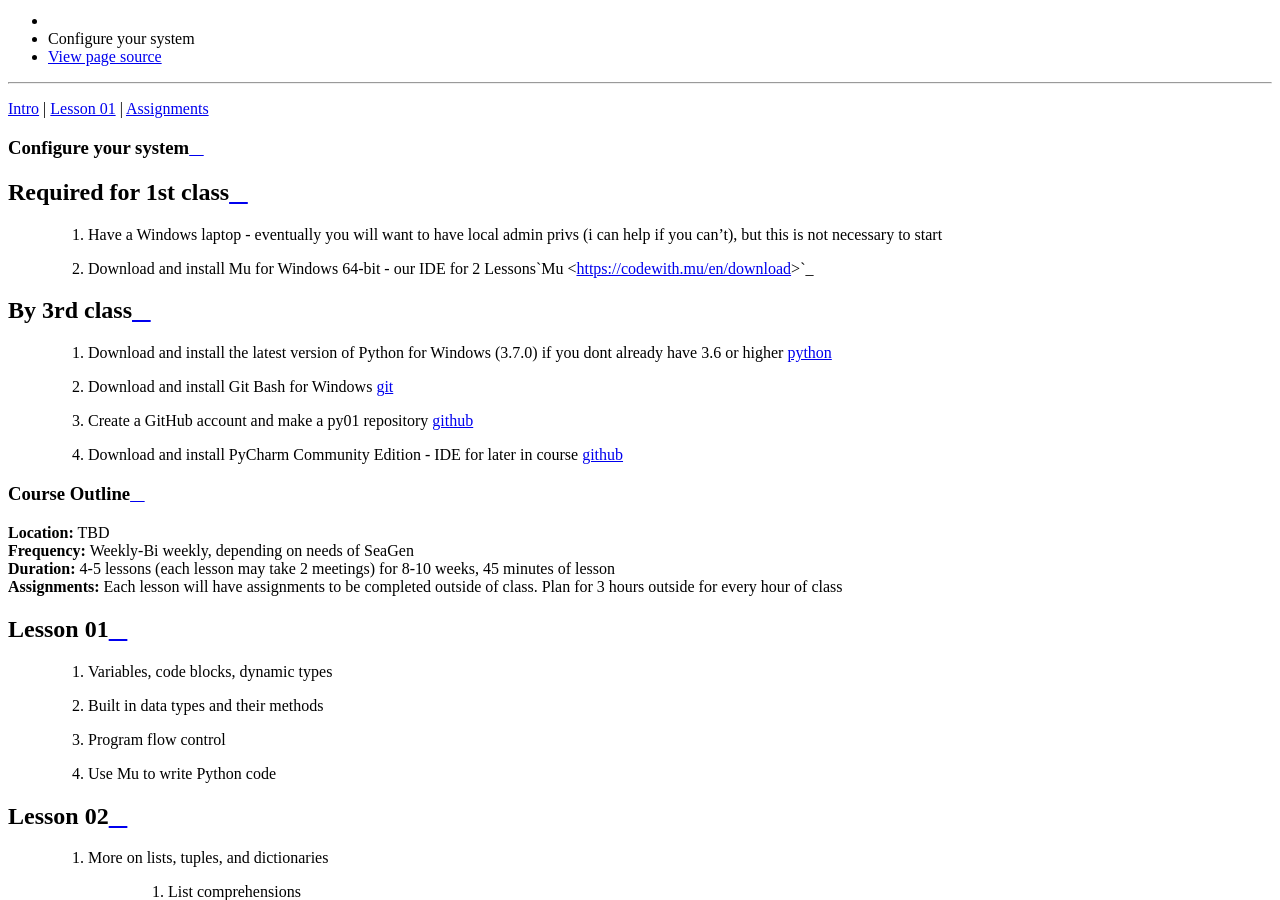
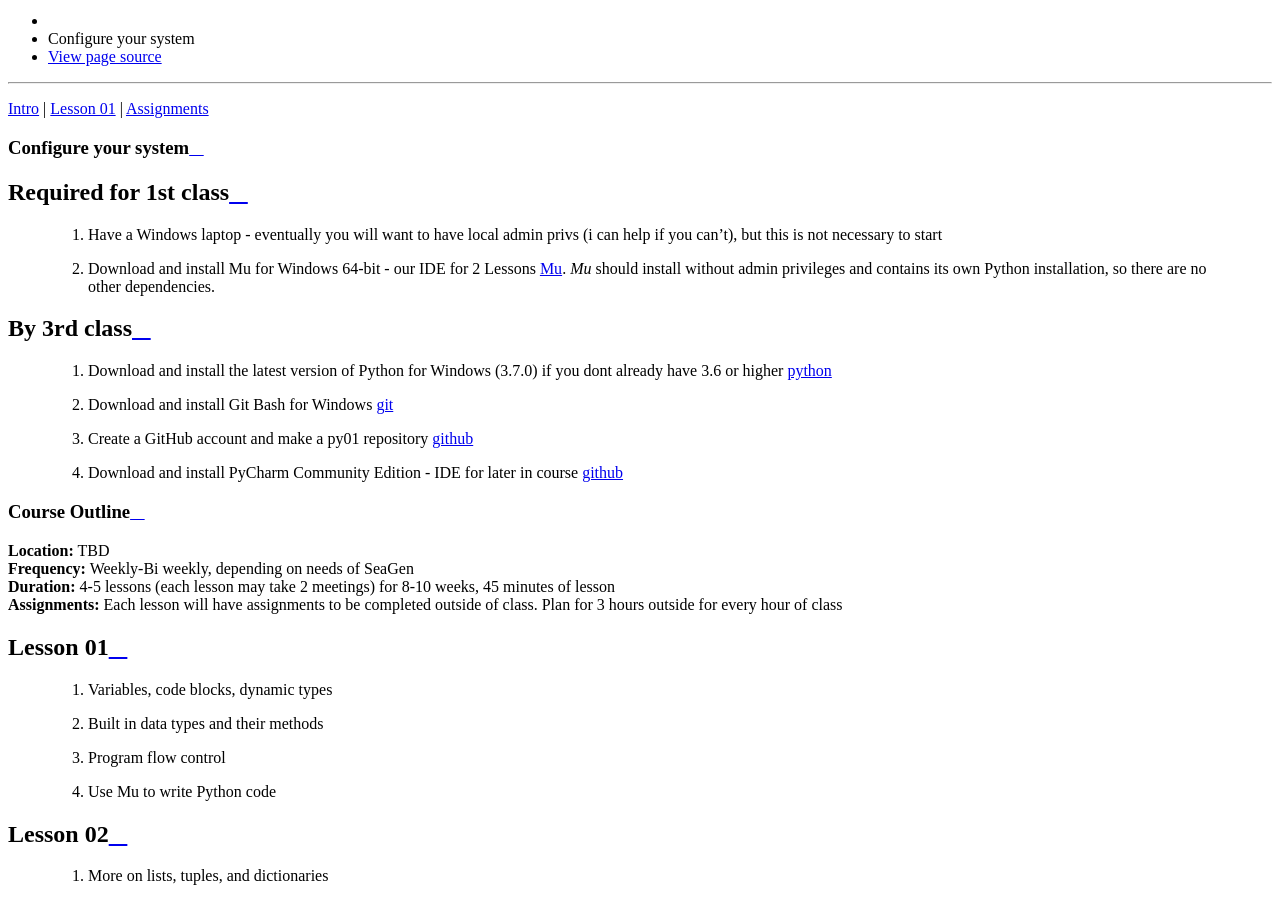
Before and after one commit to hopkinss/py_class, a Sphinx documentation site: the page built from source/prereq.rst, in a window 1280 px wide and 900 px high, scrolled down 333 px. Built offline with Sphinx 7.4.7 and the Read the Docs theme 2.0.0, drawn with Linux system fonts in a browser that asks for light colours.

Commit message:
Fixed hyperlink

```diff
--- a/source/prereq.rst
+++ b/source/prereq.rst
@@ -7,7 +7,7 @@ Configure your system
 Required for 1st class
 ------------------------
     #. Have a Windows laptop  - eventually you will want to have local admin privs (i can help if you can't), but this is not necessary to start
-    #. Download and install Mu for Windows 64-bit - our IDE for 2 Lessons`Mu <https://codewith.mu/en/download>`_
+    #. Download and install Mu for Windows 64-bit - our IDE for 2 Lessons `Mu <https://codewith.mu/en/download>`_. `Mu` should install without admin privileges and contains its own Python installation, so there are no other dependencies.
 
 By 3rd class
 ----------------------
```
